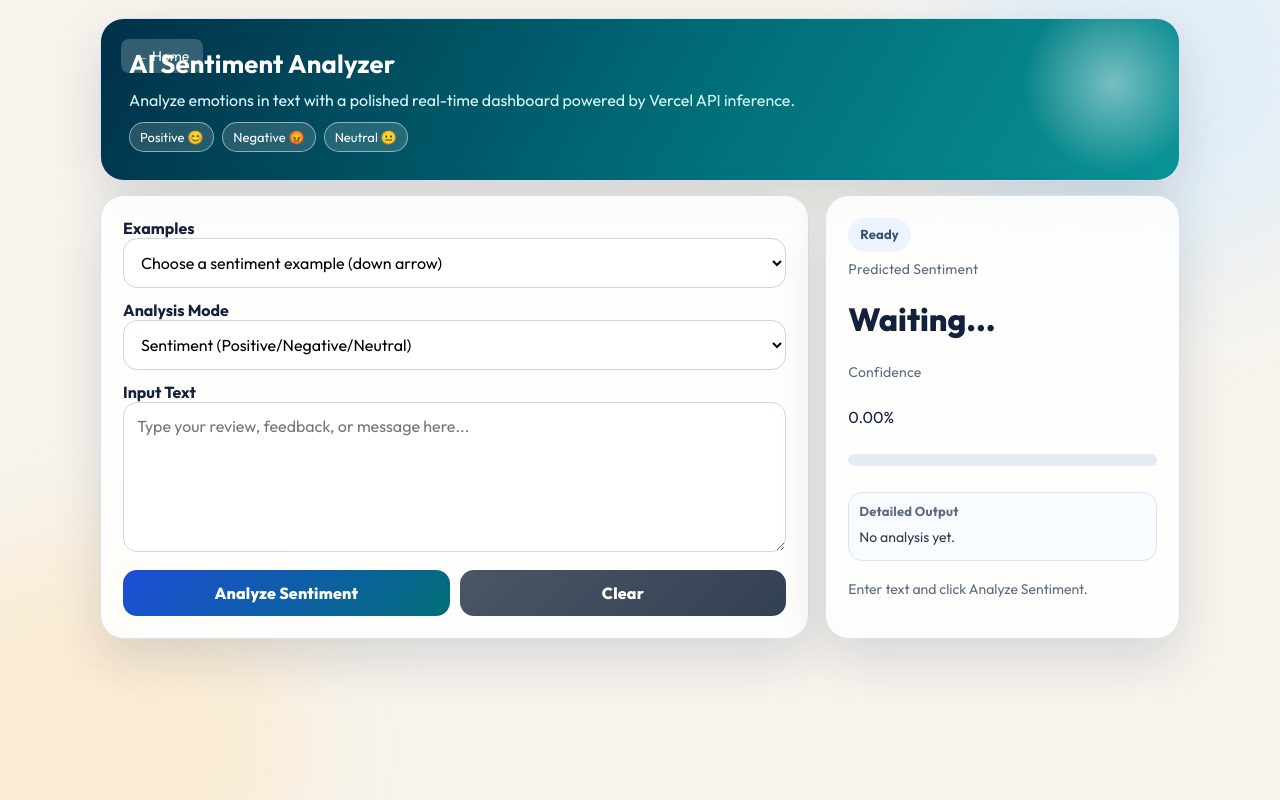
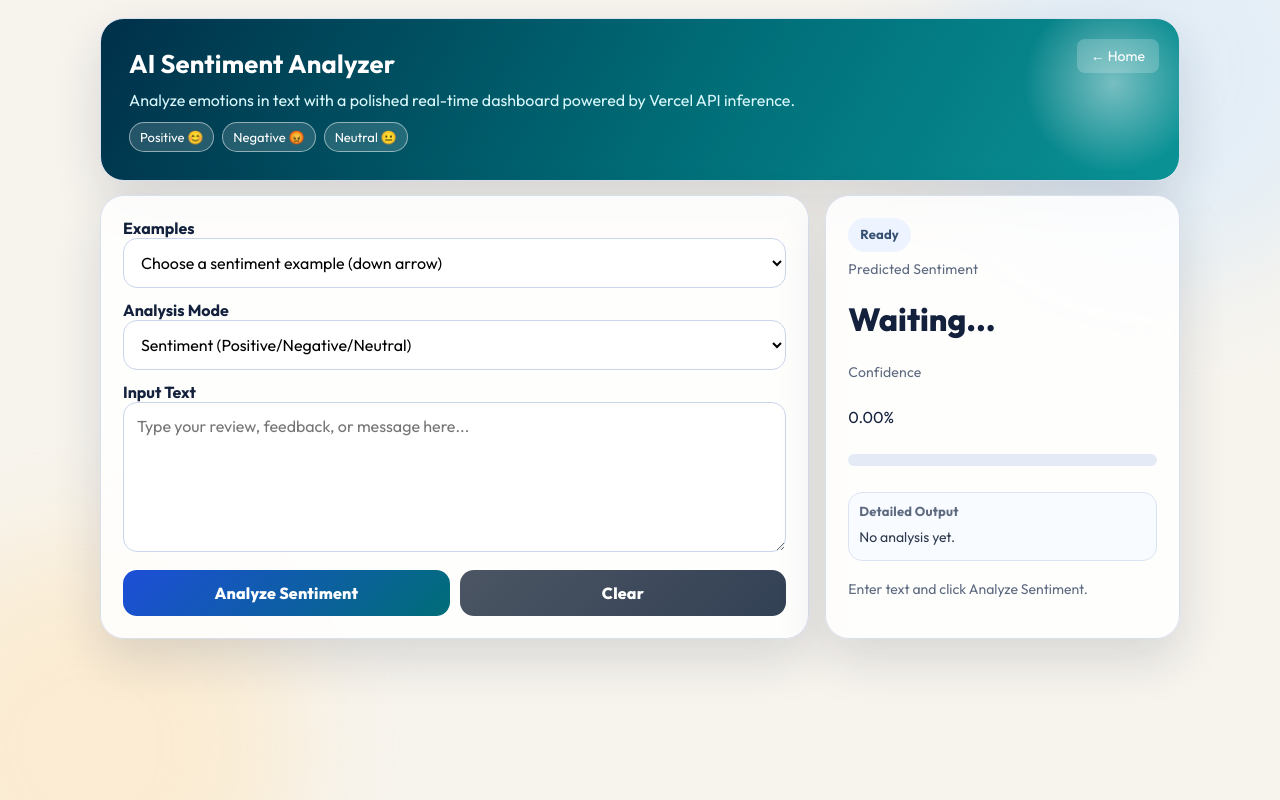
Before and after one commit to bikram73/AI_Sentiment_Analysis, a website: page Sentiment_Analysis.html in a window 1280 px wide. Drawn offline with Linux system fonts and the light colour scheme.

Commit message:
first commit

```diff
--- a/Sentiment_Analysis.html
+++ b/Sentiment_Analysis.html
@@ -318,7 +318,7 @@
   <body>
     <main class="container">
       <section class="hero">
-        <a href="index.html" align="right" style="position: absolute; top: 20px; left: 20px; color: #fff; text-decoration: none; font-size: 14px; background: rgba(255,255,255,0.2); padding: 8px 14px; border-radius: 8px; transition: all 0.3s ease;" onmouseover="this.style.background='rgba(255,255,255,0.3)'" onmouseout="this.style.background='rgba(255,255,255,0.2)'">← Home</a>
+        <a href="index.html" style="position: absolute; top: 20px; right: 20px; color: #fff; text-decoration: none; font-size: 14px; background: rgba(255,255,255,0.2); padding: 8px 14px; border-radius: 8px; transition: all 0.3s ease;" onmouseover="this.style.background='rgba(255,255,255,0.3)'" onmouseout="this.style.background='rgba(255,255,255,0.2)'">← Home</a>
         <h1>AI Sentiment Analyzer</h1>
         <p>Analyze emotions in text with a polished real-time dashboard powered by Vercel API inference.</p>
         <div class="hero-badges">
```
